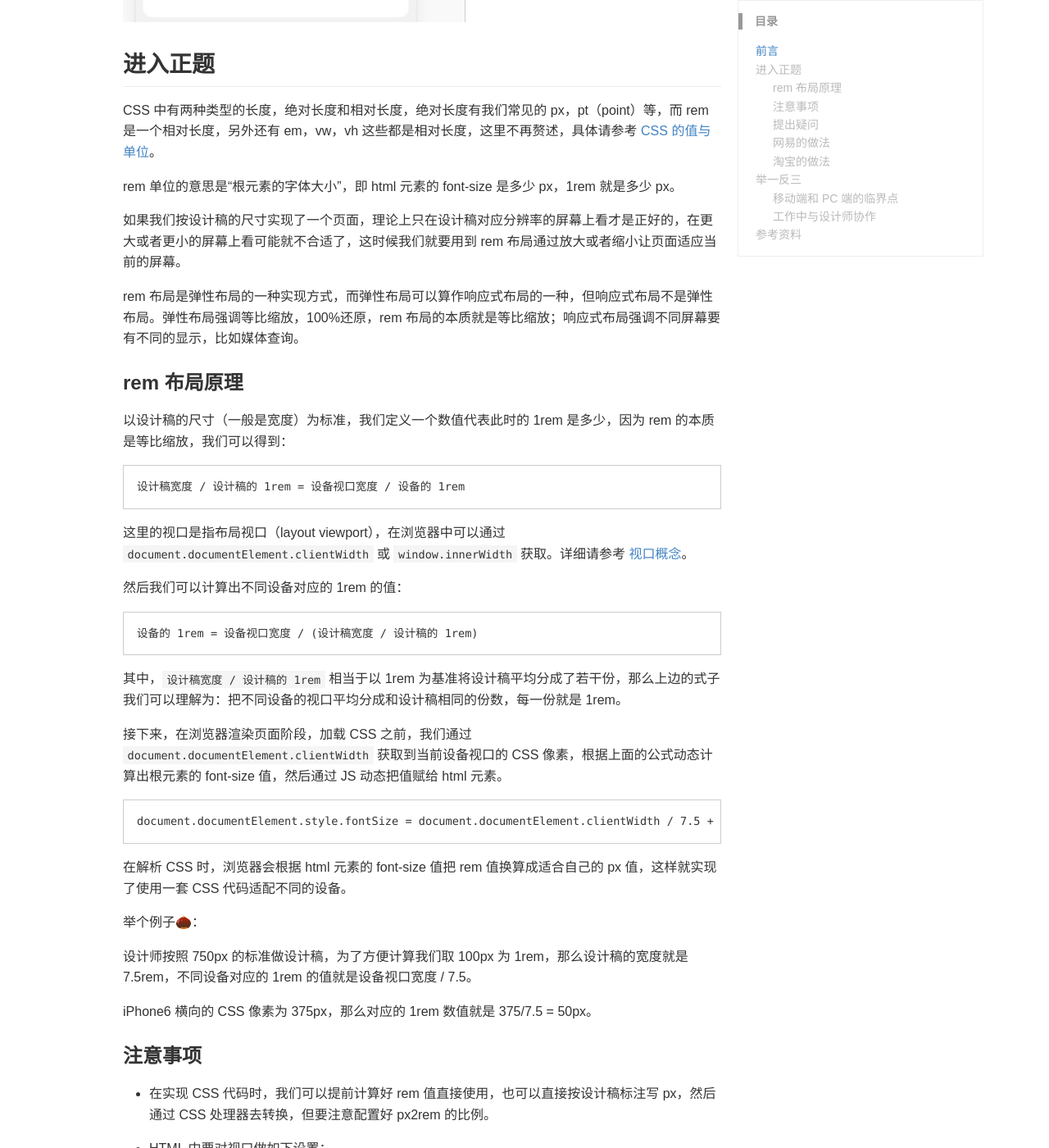
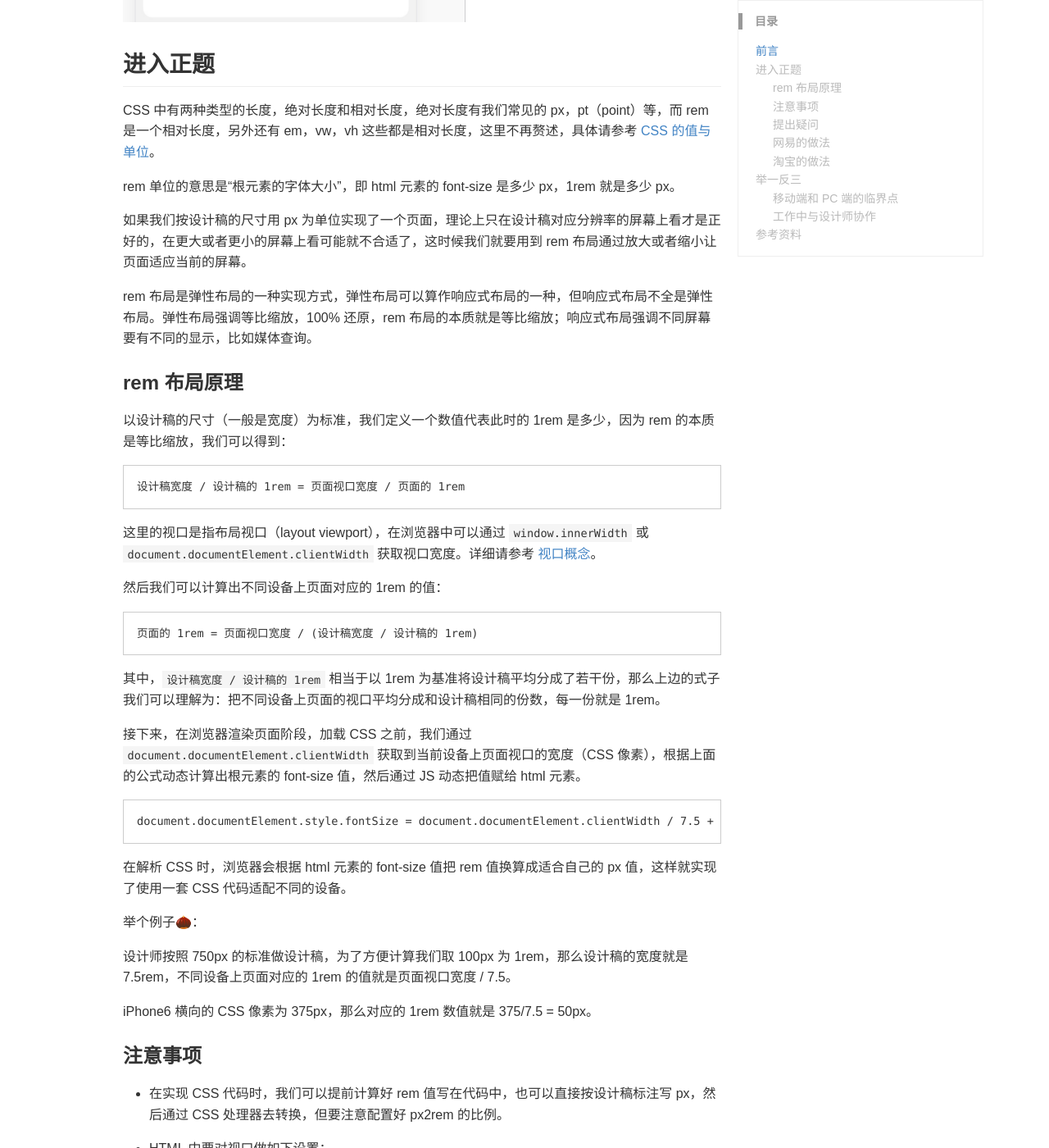
Before and after one commit to iamjichao/iamjichao.github.io, a Jekyll site: the page built from _posts/2021-01-02-rem.md, in a window 1280 px wide and 1400 px high, scrolled down 2062 px. Shown: the whole window at 82% size. Built offline with Jekyll 4.4.1, drawn with Linux system fonts in a browser that asks for light colours; some web fonts are replaced; comment, search, counter and statistics services are not loaded; a style sheet for code colours, icons or effects is not loaded; some of the changed text lies outside the part shown.

Commit message:
update wiki

````diff
--- a/_posts/2021-01-02-rem.md
+++ b/_posts/2021-01-02-rem.md
@@ -42,7 +42,7 @@ keywords: [CSS, rem]
 
     - **pt**
 
-        pt 是苹果自定义的设计单位（不是绝对长度为 1/72 英寸的 pt）。iPhone 3G 的屏幕是 320x480 分辨率，163ppi，苹果规定在 163ppi 的时候 1pt = 1px，所以 1pt = (ppi/163)px（这里的 px 是屏幕的物理像素）。
+        pt 是苹果自定义的设计单位（不是绝对长度为 1/72 英寸的 pt）。第一代 iPhone 3G 的屏幕是 320x480 分辨率，163ppi，苹果规定在 163ppi 的时候 1pt = 1px，所以 1pt = (ppi/163)px（这里的 px 是屏幕的物理像素）。
 
         比如 iPhone 6 是 326ppi，那么 1pt = (326/163)px = 2px。iPhone 6 Plus 是 401ppi，计算得出 1pt = 2.46px，而实际是 3px，因为在图像呈现在屏幕之前做了一次采样处理。
 
@@ -70,29 +70,29 @@ CSS 中有两种类型的长度，绝对长度和相对长度，绝对长度有
 
 rem 单位的意思是“根元素的字体大小”，即 html 元素的 font-size 是多少 px，1rem 就是多少 px。
 
-如果我们按设计稿的尺寸实现了一个页面，理论上只在设计稿对应分辨率的屏幕上看才是正好的，在更大或者更小的屏幕上看可能就不合适了，这时候我们就要用到 rem 布局通过放大或者缩小让页面适应当前的屏幕。
+如果我们按设计稿的尺寸用 px 为单位实现了一个页面，理论上只在设计稿对应分辨率的屏幕上看才是正好的，在更大或者更小的屏幕上看可能就不合适了，这时候我们就要用到 rem 布局通过放大或者缩小让页面适应当前的屏幕。
 
-rem 布局是弹性布局的一种实现方式，而弹性布局可以算作响应式布局的一种，但响应式布局不是弹性布局。弹性布局强调等比缩放，100%还原，rem 布局的本质就是等比缩放；响应式布局强调不同屏幕要有不同的显示，比如媒体查询。
+rem 布局是弹性布局的一种实现方式，弹性布局可以算作响应式布局的一种，但响应式布局不全是弹性布局。弹性布局强调等比缩放，100% 还原，rem 布局的本质就是等比缩放；响应式布局强调不同屏幕要有不同的显示，比如媒体查询。
 
 ### rem 布局原理
 
 以设计稿的尺寸（一般是宽度）为标准，我们定义一个数值代表此时的 1rem 是多少，因为 rem 的本质是等比缩放，我们可以得到：
 
 ```
-设计稿宽度 / 设计稿的 1rem = 设备视口宽度 / 设备的 1rem
+设计稿宽度 / 设计稿的 1rem = 页面视口宽度 / 页面的 1rem
 ```
 
-这里的视口是指布局视口（layout viewport），在浏览器中可以通过 `document.documentElement.clientWidth` 或 `window.innerWidth` 获取。详细请参考 [视口概念](https://developer.mozilla.org/zh-CN/docs/Web/CSS/Viewport_concepts)。
+这里的视口是指布局视口（layout viewport），在浏览器中可以通过 `window.innerWidth` 或 `document.documentElement.clientWidth` 获取视口宽度。详细请参考 [视口概念](https://developer.mozilla.org/zh-CN/docs/Web/CSS/Viewport_concepts)。
 
-然后我们可以计算出不同设备对应的 1rem 的值：
+然后我们可以计算出不同设备上页面对应的 1rem 的值：
 
 ```
-设备的 1rem = 设备视口宽度 / (设计稿宽度 / 设计稿的 1rem)
+页面的 1rem = 页面视口宽度 / (设计稿宽度 / 设计稿的 1rem)
 ```
 
-其中，`设计稿宽度 / 设计稿的 1rem` 相当于以 1rem 为基准将设计稿平均分成了若干份，那么上边的式子我们可以理解为：把不同设备的视口平均分成和设计稿相同的份数，每一份就是 1rem。
+其中，`设计稿宽度 / 设计稿的 1rem` 相当于以 1rem 为基准将设计稿平均分成了若干份，那么上边的式子我们可以理解为：把不同设备上页面的视口平均分成和设计稿相同的份数，每一份就是 1rem。
 
-接下来，在浏览器渲染页面阶段，加载 CSS 之前，我们通过 `document.documentElement.clientWidth` 获取到当前设备视口的 CSS 像素，根据上面的公式动态计算出根元素的 font-size 值，然后通过 JS 动态把值赋给 html 元素。
+接下来，在浏览器渲染页面阶段，加载 CSS 之前，我们通过 `document.documentElement.clientWidth` 获取到当前设备上页面视口的宽度（CSS 像素），根据上面的公式动态计算出根元素的 font-size 值，然后通过 JS 动态把值赋给 html 元素。
 
 ```js
 document.documentElement.style.fontSize = document.documentElement.clientWidth / 7.5 + 'px';
@@ -102,42 +102,45 @@ document.documentElement.style.fontSize = document.documentElement.clientWidth /
 
 举个例子🌰：
 
-设计师按照 750px 的标准做设计稿，为了方便计算我们取 100px 为 1rem，那么设计稿的宽度就是 7.5rem，不同设备对应的 1rem 的值就是设备视口宽度 / 7.5。
+设计师按照 750px 的标准做设计稿，为了方便计算我们取 100px 为 1rem，那么设计稿的宽度就是 7.5rem，不同设备上页面对应的 1rem 的值就是页面视口宽度 / 7.5。
 
 iPhone6 横向的 CSS 像素为 375px，那么对应的 1rem 数值就是 375/7.5 = 50px。
 
 ### 注意事项
 
-- 在实现 CSS 代码时，我们可以提前计算好 rem 值直接使用，也可以直接按设计稿标注写 px，然后通过 CSS 处理器去转换，但要注意配置好 px2rem 的比例。
+- 在实现 CSS 代码时，我们可以提前计算好 rem 值写在代码中，也可以直接按设计稿标注写 px，然后通过 CSS 处理器去转换，但要注意配置好 px2rem 的比例。
 
 - HTML 中要对视口做如下设置：
 
 ```html
 <meta name="viewport" content="width=device-width,initial-scale=1.0,maximum-scale=1.0,minimum-scale=1.0,user-scalable=no">
 ```
+
 有关 `<meta name="viewport">` content 属性的值，可以参考 [标准元数据名称](https://developer.mozilla.org/zh-CN/docs/Web/HTML/Element/meta/name)。
 
 ### 提出疑问
 
-到这里好像已经实现了 rem 布局来适配不同的设备，但是感觉还有点疑问。
+到这里我们好像已经实现了使用 rem 布局来适配不同的设备，但是感觉还有点疑问。
 
 设计师：设计稿是按照 iPhone 6 横向分辨率 750px 的标准给出的。
 
 我：秋豆麻袋，iPhone 6 横向的 CSS 像素为 375px，所以说上边的例子我们实现的其实是两倍的 iPhone 6 的视图，应用在页面上时，首先经过了一次缩小的过程。总感觉怪怪的。
 
-上边我们在 HTML 中设置了 `viewport`，其中的 `scale` 表示缩放比例，`width=device-width` 表示整个页面在设备上显示时的视口宽度（CSS 像素）等于设备屏幕宽度（CSS 像素）。视口宽度 width 的计算公式为：
+上边我们在 HTML 中设置了 `viewport`，其中的 `scale` 表示缩放比例，`width=device-width` 表示整个页面在设备上显示时的视口宽度（布局视口，CSS 像素）等于设备屏幕宽度（CSS 像素）。此时页面视口宽度的计算公式为：
 
 ```js
-width = 设备的物理分辨率 / (devicePixelRatio * scale)
+页面的视口宽度 = 设备的物理分辨率 / (devicePixelRatio * scale)
 ```
 
 如果 viewport 的 scale 根据 devicePixelRatio 动态设置：
 
 - 当 devicePixelRatio 为 1 时，scale 为 1。
+
 - 当 devicePixelRatio 为 2 时，scale 为 0.5。
+
 - 当 devicePixelRatio 为 3 时，scale 为 0.3333。
 
-也就是说，devicePixelRatio * scale 始终等于 1，那么视口宽度就和设备的物理分辨率始终相等。iPhone 6 的 devicePixelRatio 为 2，当 scale 为 0.5 时，iPhone 6 的页面显示视口宽度（CSS 像素）就和设计稿一样都是 750px 了。
+也就是说，devicePixelRatio * scale 始终等于 1，那么页面的视口宽度就和设备的物理分辨率始终相等。iPhone 6 的 devicePixelRatio 为 2，当 scale 为 0.5 时，iPhone 6 显示的页面视口宽度就和设计稿一样都是 750px 了。
 
 ![image](https://fehub.net/images/posts/rem-2.jpg)
 
@@ -159,7 +162,7 @@ document.documentElement.style.fontSize = document.documentElement.clientWidth /
 
 ### 淘宝的做法
 
-淘宝使用了动态设置 scale 的方法，如上述所说根据设备的 devicePixelRatio 动态设置 scale 的值，使视口宽度就和设备的物理分辨率始终相等。还是以 iPhone 6 的 750px 设计稿为例：
+淘宝使用了动态设置 scale 的方法，如上述所说根据设备的 devicePixelRatio 动态设置 scale 的值，使页面的视口宽度就和设备的物理分辨率始终相等。还是以 iPhone 6 的 750px 设计稿为例：
 
 - 设定设计稿的宽度为 10rem。
 
@@ -198,18 +201,21 @@ document.documentElement.style.fontSize = deviceWidth / 7.5 + 'px';
 ### 工作中与设计师协作
 
 - 视觉设计阶段，设计师按 750px 分辨率（iPhone 6/X）做设计稿。设计定稿后在 750px 的设计稿上做标注，输出标注图。同时等比放大 1.5 倍生成宽度 1125px 的设计稿，在 1125px 的稿子里切图。
+
 - 设计师输出宽度 750px 的设计标注图和 @2x/@3x 切图资源交付给前端开发工程师。
+
 - 开发工程师拿到标注图和切图资源，完成 iPhone 6/X（375pt）的界面开发。开发阶段用我们上面所说的 rem 布局实现。
+
 - 适配调试阶段，基于 iPhone 6/X 的界面效果，分别向上向下调试 iPhone 6/7/8 plus / iPhone 11（414pt），iPhone 12（390pt）和 iPhone 5S 及以下（320pt）的界面效果，由此完成大中小三屏适配。
 
 以上。
 
 ## 参考资料
 
-- [手机端 rem 布局详解](https://blog.csdn.net/xwqqq/article/details/54862279)
 - [前端工程师需要明白的「像素」](https://www.jianshu.com/p/af6dad66e49a)
 - [CSS 像素、设备独立像素、设备像素之间关系](https://www.cnblogs.com/jiangzilong/p/6700023.html)
 - [基础 px、pt、ppi 的知识](https://zhuanlan.zhihu.com/p/70383462)
 - [A pixel is not a pixel is not a pixel](https://www.quirksmode.org/blog/archives/2010/04/a_pixel_is_not.html)
 - [设备像素比 devicePixelRatio 简单介绍](https://www.zhangxinxu.com/wordpress/2012/08/window-devicepixelratio/)
 - [针对 iPhone 的 pt、Android 的 dp、HTML 的 CSS 像素与 dpr、设计尺寸和物理像素的浅分析](http://t.zoukankan.com/wmhuang-p-6817057.html)
+- [手机端 rem 布局详解](https://blog.csdn.net/xwqqq/article/details/54862279)
````
Also changed, not shown: _wiki/good-soft.md (+1 -5 lines).
